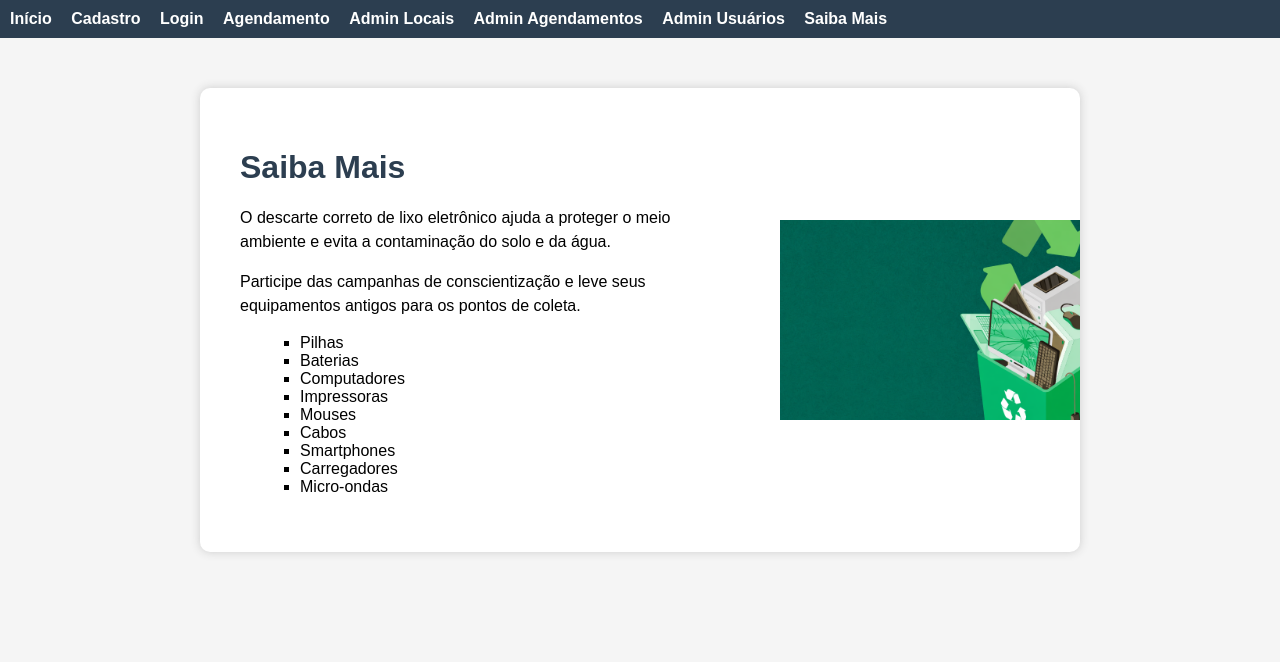
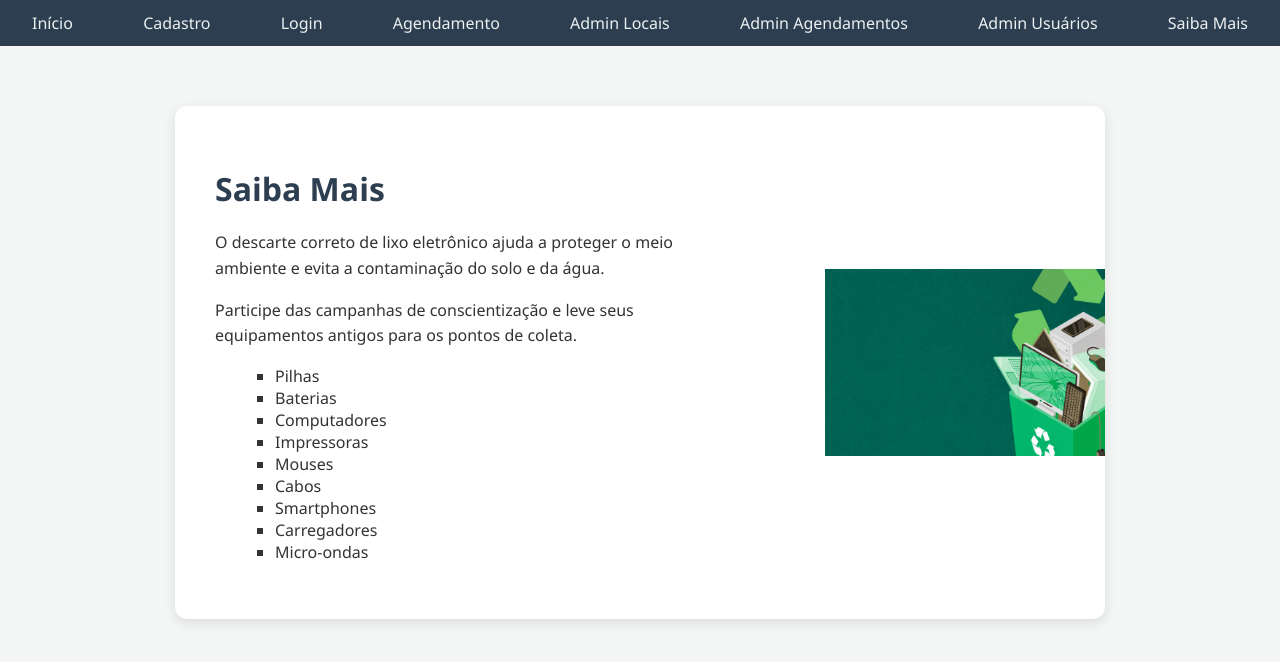
Before and after one commit to livia0506207os-netizen/EcoDescarte, a Flask app: page /saibamais in a window 1280 px wide. Shown: the top 662 px of the page. Run offline with Flask 3, Linux system fonts and the light colour scheme.

Commit message:
Revisão completa dos estilos para visual harmonioso

```diff
--- a/static/saibamais.css
+++ b/static/saibamais.css
@@ -1,31 +1,30 @@
 .saiba-container {
-    background-image: url("../static/saibamais.png");
-    background-repeat: no-repeat;
-    background-position: right center;
-    background-size: 300px auto;
-    background-color: white;
+    background: url("../static/saibamais.png") no-repeat right center;
+    background-size: 280px auto;
+    background-color: #fff;
     padding: 40px;
-    margin: 50px auto;
-    width: 800px;
-    border-radius: 10px;
-    box-shadow: 0 0 10px #ccc;
+    margin: 60px auto;
+    width: 850px;
+    border-radius: 12px;
+    box-shadow: 0 4px 12px rgba(0,0,0,0.1);
     display: flex;
-    align-items: center;
+    align-items: flex-start;
     justify-content: space-between;
 }
 
 .saiba-text {
-    max-width: 450px;
+    max-width: 500px;
 }
 
 .saiba-container h1 {
     color: #2c3e50;
     margin-bottom: 20px;
+    font-size: 2em;
 }
 
 .saiba-container p {
     margin-bottom: 15px;
-    line-height: 1.5;
+    line-height: 1.6;
 }
 
 .saiba-container ul {
--- a/static/style.css
+++ b/static/style.css
@@ -1,27 +1,32 @@
 body {
-    font-family: Arial, sans-serif;
+    font-family: 'Segoe UI', Arial, sans-serif;
     margin: 0;
-    background-color: #f5f5f5;
+    background-color: #f4f6f5;
+    color: #333;
 }
 
 nav {
     background-color: #2c3e50;
-    padding: 10px;
+    padding: 12px 20px;
+    display: flex;
+    justify-content: space-between;
+    align-items: center;
 }
 
 nav a {
-    color: white;
-    margin-right: 15px;
+    color: #ecf0f1;
+    margin: 0 12px;
     text-decoration: none;
-    font-weight: bold;
+    font-weight: 500;
 }
 
 nav a:hover {
-    text-decoration: underline;
+    color: #27ae60;
 }
 
 .mensagens {
     list-style: none;
     padding: 10px;
-    color: red;
+    color: #c0392b;
+    text-align: center;
 }
```
Also changed, not shown: static/admin.css (+7 -8 lines), static/agendamentos.css (+15 -14 lines), static/cadastro.css (+14 -13 lines), static/index.css (+10 -11 lines), static/login.css (+15 -13 lines).
